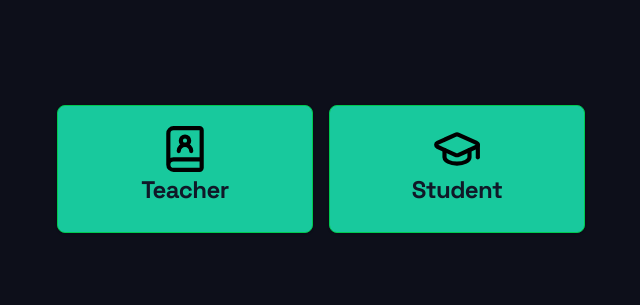
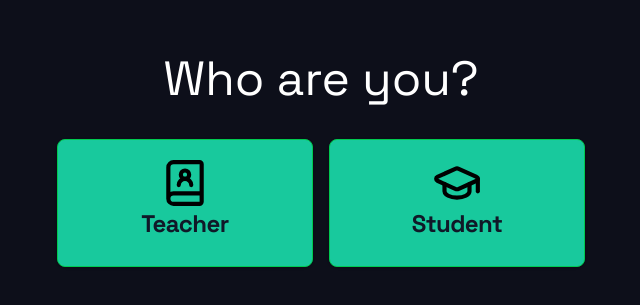
Before and after one commit to Negi-Ashish/ProfessorChrome, a Next.js app: page / in a window 1280 px wide. Shown: the part 231-536 px from the top of the page, without its empty margins (319-959 px from the left). Built offline with nearby package versions, Linux system fonts and the light colour scheme.

Commit message:
Chnaged Names

```diff
--- a/components/student/index.tsx
+++ b/components/student/index.tsx
@@ -188,7 +188,7 @@ export function StudentComponent({ setRole }: StudentProp) {
                 onClick={() => setStudentMode("offline_oneByone")}
               >
                 <Card
-                  title="One by one (Offline)"
+                  title="One by one Practice Sets"
                   styling="hover:bg-blue-300 cursor-pointer hover:border-blue-900"
                   icon={<BookOpenCheck size={50} />}
                 />
@@ -198,7 +198,7 @@ export function StudentComponent({ setRole }: StudentProp) {
                 onClick={() => setStudentMode("offline_complete_test")}
               >
                 <Card
-                  title="Complete Test (Offline)"
+                  title="Complete Practice Sets"
                   styling="hover:bg-blue-300 cursor-pointer hover:border-blue-900"
                   icon={<NotebookPen size={50} />}
                 />
@@ -210,7 +210,7 @@ export function StudentComponent({ setRole }: StudentProp) {
                 onClick={() => setStudentMode("online_oneByone")}
               >
                 <Card
-                  title="One by one (Online)"
+                  title="One by one Live Tests"
                   styling={
                     isOnline
                       ? `hover:bg-blue-300 cursor-pointer hover:border-blue-900`
@@ -225,7 +225,7 @@ export function StudentComponent({ setRole }: StudentProp) {
                 onClick={() => setStudentMode("online_complete_test")}
               >
                 <Card
-                  title="Complete Test (Online)"
+                  title="Complete Live Tests"
                   styling={
                     isOnline
                       ? `hover:bg-blue-300 cursor-pointer hover:border-blue-900`
--- a/components/toggle.tsx
+++ b/components/toggle.tsx
@@ -24,9 +24,11 @@ export function ToggleComponent(props: ToggleProp) {
             return <AdminComponent setRole={props.setRole} />;
           default:
             return (
-              <div className="max-w-6xl mx-auto">
+              <div className="max-w-6xl mx-auto text-center">
+                <p className="text-5xl mb-5">Who are you?</p>
                 <div className="flex flex-wrap gap-4 max-h-[80vh] overflow-auto p-4 justify-center">
                   {/* Teacher Button */}
+
                   <button
                     className="flex-shrink-0"
                     onClick={() => props.setRole("teacher")}
```
